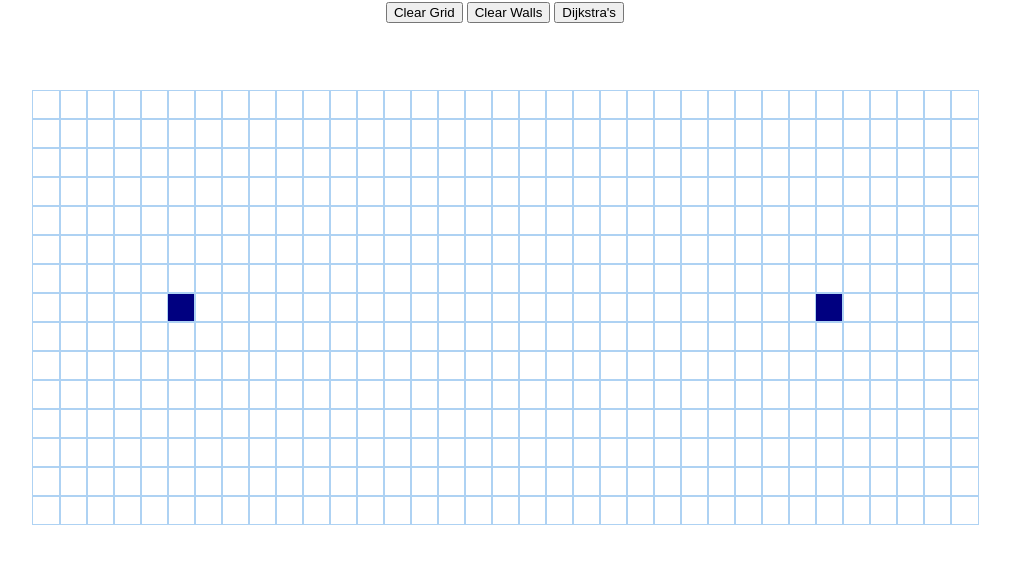
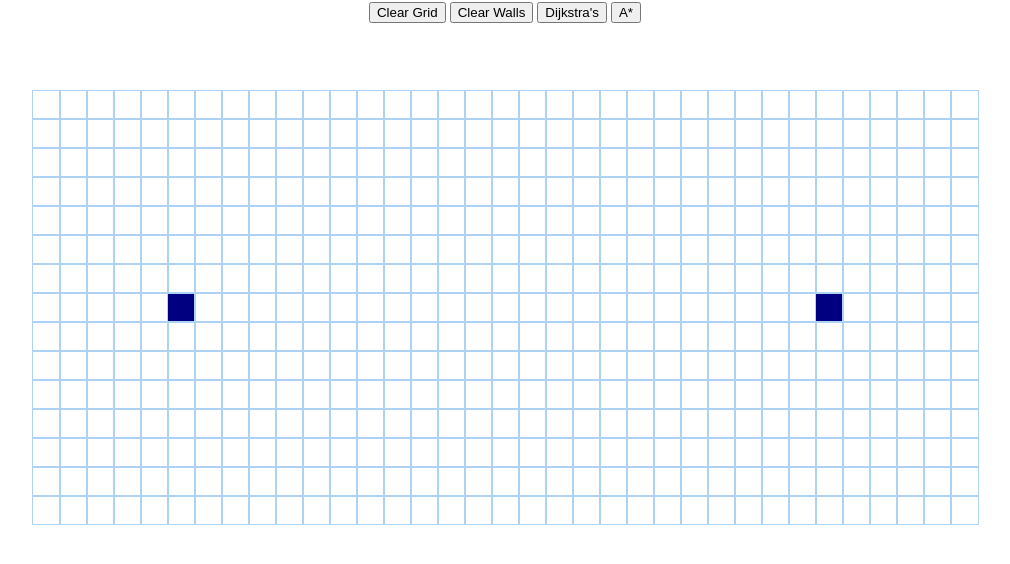
Before and after one commit to EirkinDahi/pathfinding-visualizer, a React (Create React App) app: page / in a window 1280 px wide. Shown: the top 564 px of the page, without its empty margins (135-1145 px from the left). Built offline with nearby package versions, Linux system fonts and the light colour scheme.

Commit message:
added button for a* algorithm

```diff
--- a/src/PathfindingVisualizer/PathfindingVisualizer.jsx
+++ b/src/PathfindingVisualizer/PathfindingVisualizer.jsx
@@ -369,6 +369,12 @@ export default class PathfindingVisualizer extends Component {
           onClick={() => this.visualize('Dijkstra')}>
           Dijkstra's
         </button>
+        <button
+          type = "button"
+          className="btn btn-primary"
+          onClick={()=> this.visualize("A-Star")}>
+          A*
+        </button>
         <table
           className="grid-container"
           onMouseLeave={() => this.handleMouseLeave()}>
```
